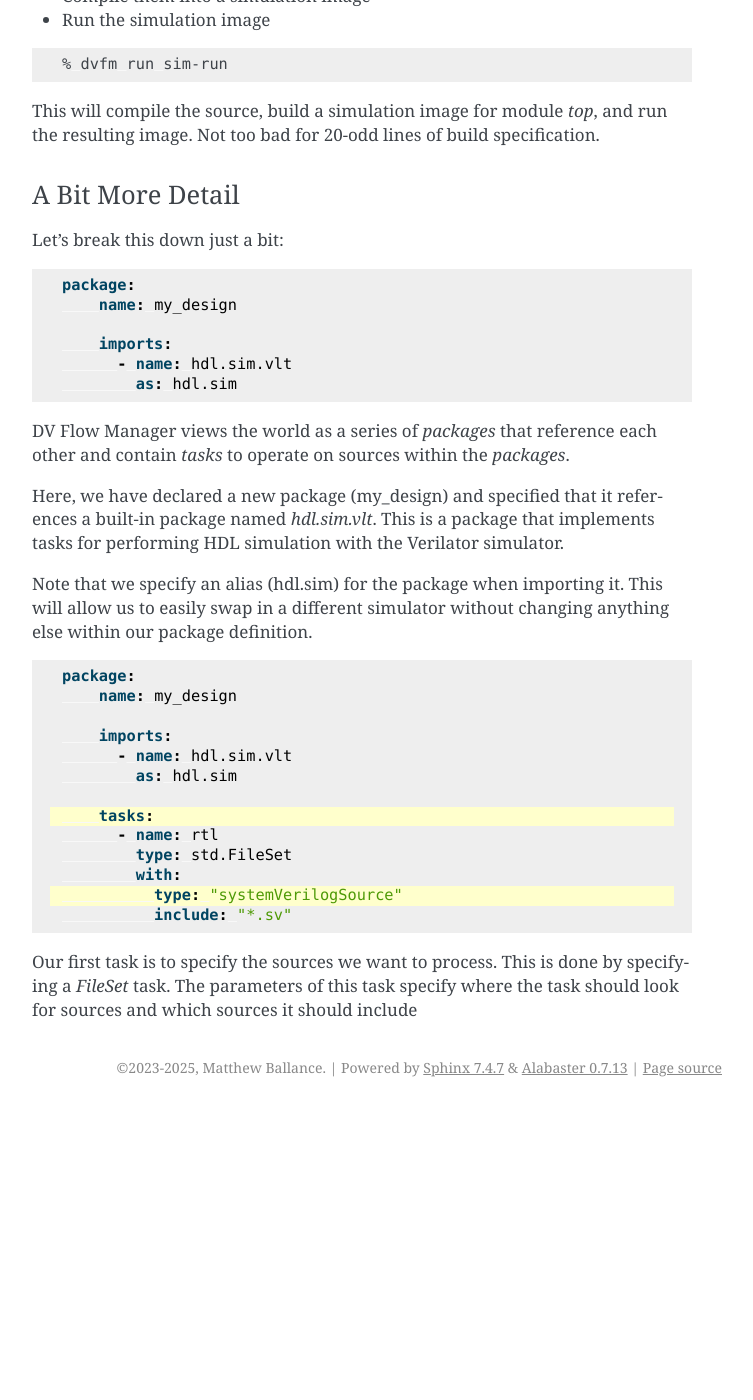
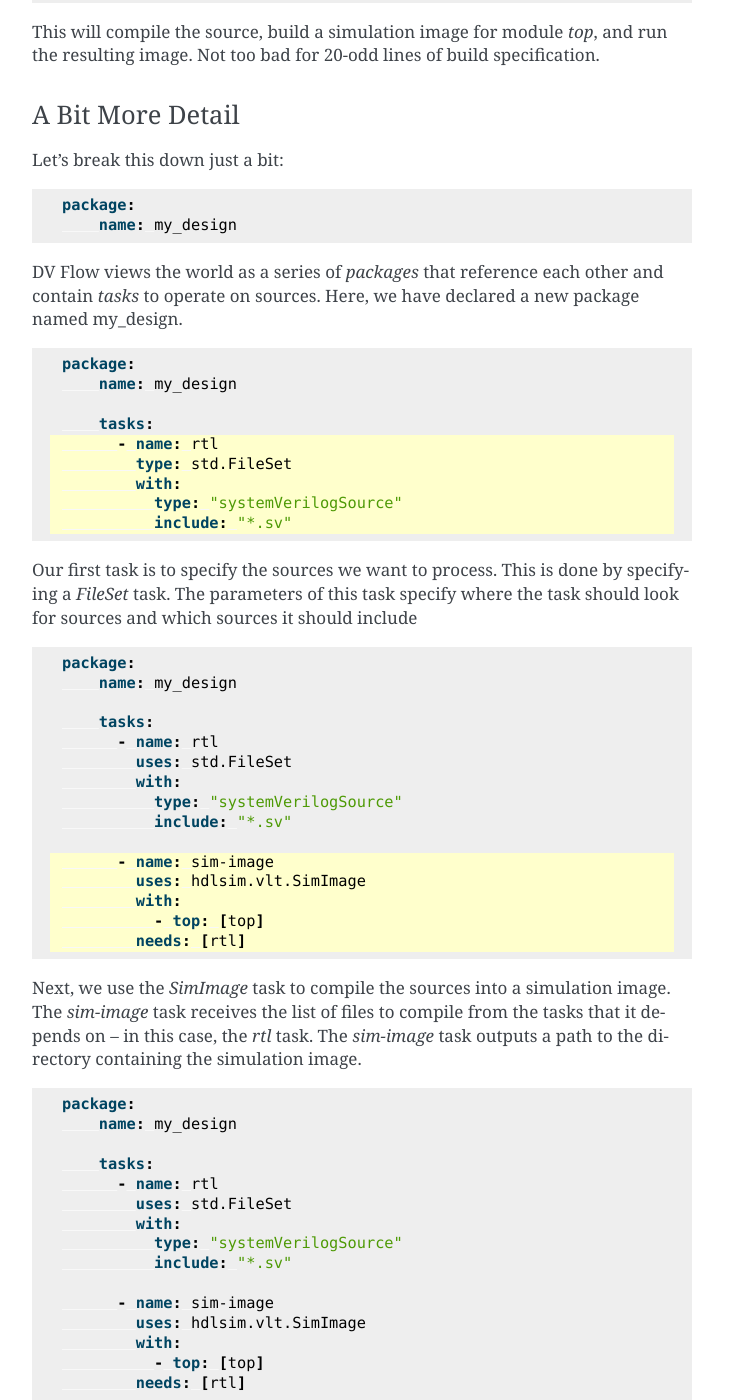
Before and after one commit to dv-flow/dv-flow.github.io, a Sphinx documentation site: the page built from docs/quickstart.rst, in a window 1280 px wide and 1400 px high, scrolled down 1456 px. Shown: the whole window, without its empty margins (388-1141 px from the left). Built offline with Sphinx 7.4.7, drawn with Linux system fonts in a browser that asks for light colours; before the commit the page ends 2563 px from its top, so only the background shows below that; some of the changed text lies outside the part shown.

Commit message:
Add basic sitemap
Signed-off-by: Matthew Ballance <matt.ballance@gmail.com>

```diff
--- /dev/null
+++ b/docs/_toc.yml
@@ -0,0 +1,12 @@
+
+root: index
+entries:
+#- file: intro
+- file: userguide/index
+- file: reference
+- title: DV Flow Manager
+  url: "https://dv-flow.github.io/dv-flow-mgr"
+- title: HDLSim Library
+  url: "https://dv-flow.github.io/dv-flow-libhdlsim"
+- title: PSS Library
+  url: "https://dv-flow.github.io/dv-flow-libpss"
--- a/docs/conf.py
+++ b/docs/conf.py
@@ -6,7 +6,7 @@
 # -- Project information -----------------------------------------------------
 # https://www.sphinx-doc.org/en/master/usage/configuration.html#project-information
 
-project = 'DV Flow Manager'
+project = 'DV Flow'
 copyright = '2023-2025, Matthew Ballance'
 author = 'Matthew Ballance'
 
@@ -15,8 +15,12 @@ author = 'Matthew Ballance'
 
 extensions = [
     'sphinx-jsonschema',
-    'sphinxcontrib.mermaid'
+    'sphinxcontrib.mermaid',
+    'sphinx_external_toc'
 ]
+
+external_toc_path = "_toc.yml"
+external_toc_exclude_missing = False
 
 templates_path = ['_templates']
 exclude_patterns = ['_build', 'Thumbs.db', '.DS_Store']
--- a/docs/index.rst
+++ b/docs/index.rst
@@ -25,10 +25,10 @@ tools for working with that specification.
 
 
 .. toctree::
-   :maxdepth: 3
+   :maxdepth: 1
    :caption: Contents:
 
+   intro
    quickstart
-   intro
    userguide/index
    reference
--- a/docs/quickstart.rst
+++ b/docs/quickstart.rst
@@ -13,11 +13,11 @@ DV Flow Manager is most-easily installed from the PyPi repository:
     % pip install dv-flow-mgr
 
 
-Once installed, DV Flow Mananager can be invoked using the `dvfm` command:
+Once installed, DV Flow Mananager can be invoked using the `dfm` command:
 
 .. code-block:: bash
 
-    % dvfm --help
+    % dfm --help
 
 
 ===============
@@ -53,37 +53,33 @@ simulate this module.
     package:
         name: my_design
 
-        imports:
-          - name: hdl.sim.vlt
-            as: hdl.sim
-
         tasks:
           - name: rtl
-            type: std.FileSet
+            uses: std.FileSet
             with:
               type: "systemVerilogSource"
               include: "*.sv"
 
           - name: sim-image
-            type: hdl.sim.SimImage
+            uses: hdlsim.vlt.SimImage
             with:
               - top: [top]
             needs: [rtl]
 
           - name: sim-run
-            type: hdl.sim.SimRun
+            uses: hdlsim.vlt.SimRun
             needs: [sim-image]
 
 
-If we run the `dvfm run` command, DV Flow Manager will:
+If we run the `dfm run` command, DV Flow Manager will:
 
-- Find all files with a `.sv` extension in the current directory
-- Compile them into a simulation image
-- Run the simulation image
+* Find all files with a `.sv` extension in the current directory
+* Compile them into a simulation image
+* Run the simulation image
 
 .. code-block:: bash
 
-    % dvfm run sim-run
+    % dfm run sim-run
 
 This will compile the source, build a simulation image for module `top`,
 and run the resulting image. Not too bad for 20-odd lines of build specification.
@@ -97,30 +93,16 @@ Let's break this down just a bit:
     package:
         name: my_design
 
-        imports:
-          - name: hdl.sim.vlt
-            as: hdl.sim
 
-DV Flow Manager views the world as a series of *packages* that reference each
-other and contain *tasks* to operate on sources within the *packages*.
-
-Here, we have declared a new package (my_design) and specified that it
-references a built-in package named `hdl.sim.vlt`. This is a package that
-implements tasks for performing HDL simulation with the Verilator simulator.
-
-Note that we specify an alias (hdl.sim) for the package when importing it.
-This will allow us to easily swap in a different simulator without changing
-anything else within our package definition.
+DV Flow views the world as a series of *packages* that reference each
+other and contain *tasks* to operate on sources.  Here, we have declared
+a new package named my_design.
 
 .. code-block:: yaml
-    :emphasize-lines: 8,12
+    :emphasize-lines: 5-9
 
     package:
         name: my_design
-
-        imports:
-          - name: hdl.sim.vlt
-            as: hdl.sim
 
         tasks:
           - name: rtl
@@ -132,3 +114,54 @@ anything else within our package definition.
 Our first task is to specify the sources we want to process. This is done
 by specifying a `FileSet` task. The parameters of this task specify where
 the task should look for sources and which sources it should include
+
+.. code-block:: yaml
+    :emphasize-lines: 11-15
+
+    package:
+        name: my_design
+
+        tasks:
+          - name: rtl
+            uses: std.FileSet
+            with:
+              type: "systemVerilogSource"
+              include: "*.sv"
+
+          - name: sim-image
+            uses: hdlsim.vlt.SimImage
+            with:
+              - top: [top]
+            needs: [rtl]
+
+Next, we use the `SimImage` task to compile the sources into a simulation
+image. The `sim-image` task receives the list of files to compile from
+the tasks that it depends on -- in this case, the `rtl` task. The `sim-image`
+task outputs a path to the directory containing the simulation image.
+
+.. code-block:: yaml
+    :emphasize-lines: 17-19
+
+    package:
+        name: my_design
+
+        tasks:
+          - name: rtl
+            uses: std.FileSet
+            with:
+              type: "systemVerilogSource"
+              include: "*.sv"
+
+          - name: sim-image
+            uses: hdlsim.vlt.SimImage
+            with:
+              - top: [top]
+            needs: [rtl]
+
+          - name: sim-run
+            uses: hdlsim.vlt.SimRun
+            needs: [sim-image]
+
+Finally, we run use the `sim-run` task to run the simulation image. This
+task takes the output from the `sim-image` task (the simulation image directory)
+as input.
--- a/ivpm.yaml
+++ b/ivpm.yaml
@@ -11,6 +11,8 @@ package:
       src: pypi
     - name: sphinxcontrib-mermaid
       src: pypi
+    - name: sphinx-external-toc
+      src: pypi
     - name: dv-flow-mgr
       url: https://github.com/dv-flow/dv-flow-mgr.git
 
@@ -18,5 +20,5 @@ package:
     deps:
     - name: pytest
       src: pypi
-    - name: svdep
-      url: https://github.com/fvutils/svdep.git
+    - name: sphinx-external-toc
+      src: pypi
```
Also changed, not shown: docs/userguide/fundamentals.rst (+8 -4 lines), docs/imgs/ug/task_diagram.excalidraw.png (added), docs/imgs/ug/task_diagram.excalidraw.svg (added).
